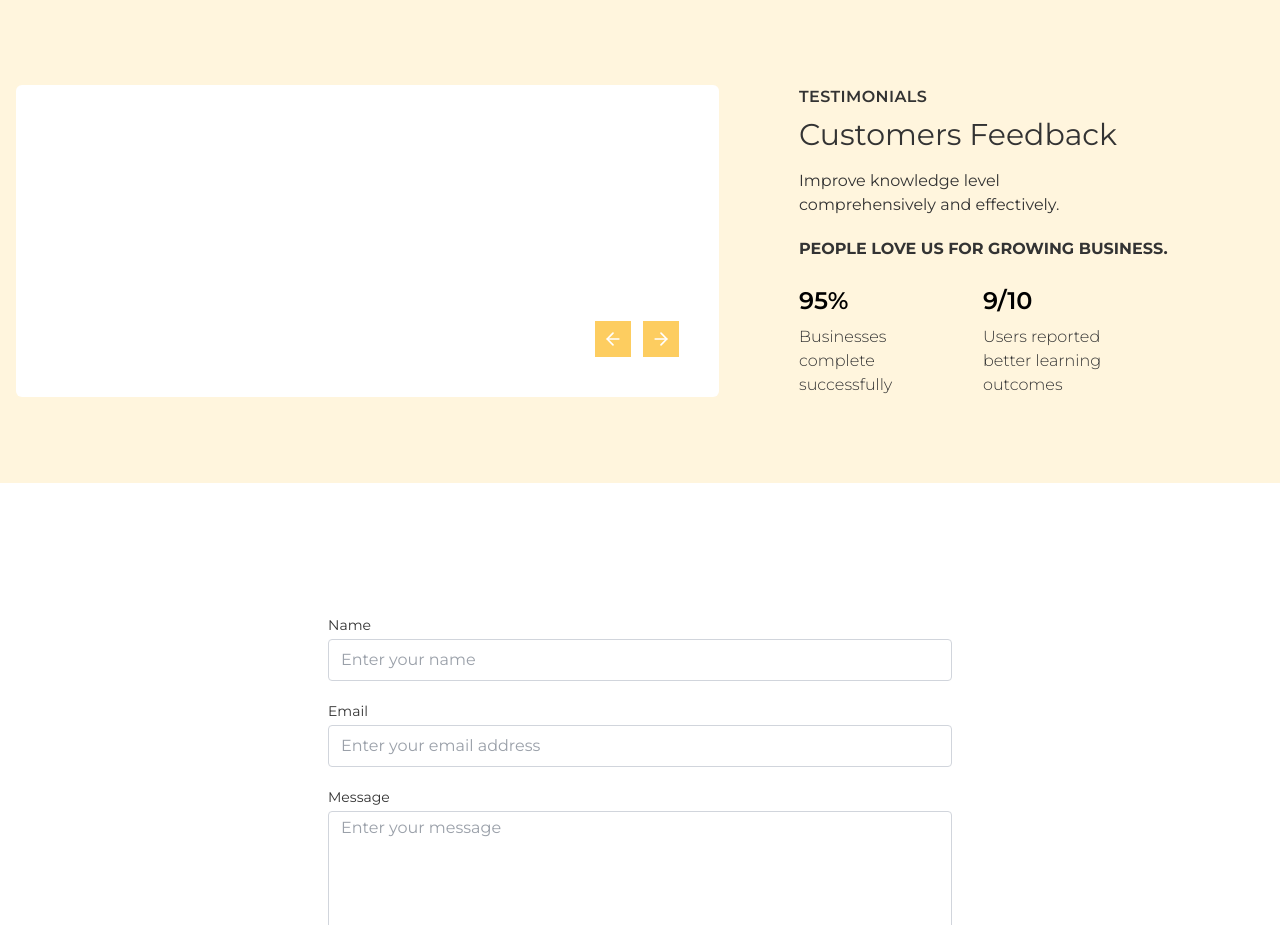
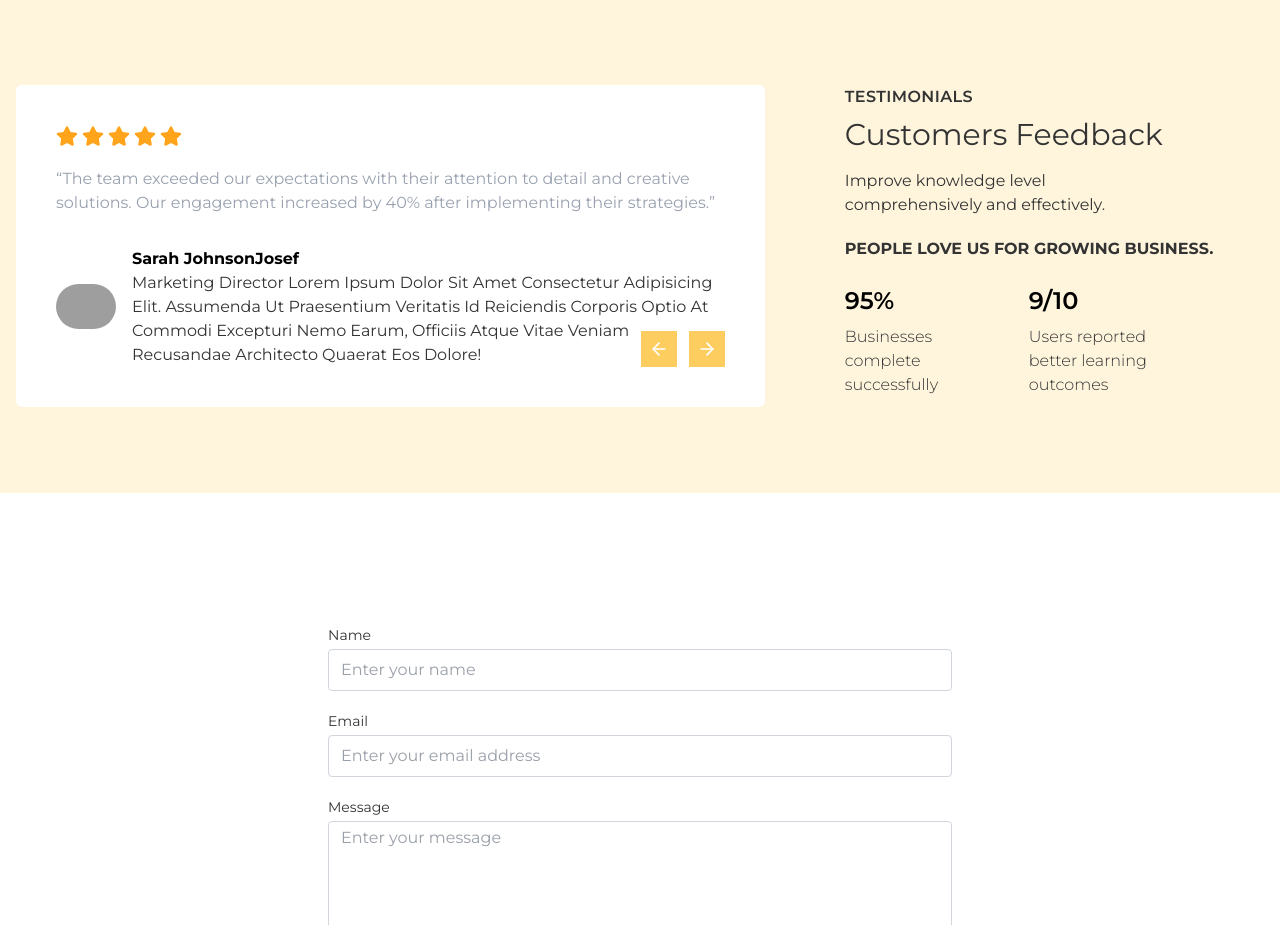
Before and after one commit to mufaqar/tempire, a Next.js app: page / in a window 1280 px wide. Shown: the part 1200-2125 px from the top of the page. Built offline with nearby package versions, Linux system fonts and the light colour scheme; grey boxes are pictures that could not be loaded.

Commit message:
updated code

```diff
--- a/components/homepage/feedback.tsx
+++ b/components/homepage/feedback.tsx
@@ -10,22 +10,55 @@ import "slick-carousel/slick/slick-theme.css";
 import { client } from "@/config/client";
 
 // ✅ Define Review Type
+// ✅ Define Review Type
 interface Review {
+  id: string;
   name: string;
   email?: string;
   position: string;
-  icon?: {
-    asset?: {
-      url: string;
-    };
-  };
+  icon?: string;
   star: number;
   review: string;
 }
-
 const Feedback: React.FC = () => {
   const [reviews, setReviews] = useState<Review[]>([]);
   const sliderRef = useRef<Slider>(null);
+
+  // JSON data instead of API call
+  const feedbackData: Review[] = [
+    {
+      id: "1",
+      name: "Sarah Johnson",
+      position: "Marketing Director",
+      icon: "/images/avatar1.jpg",
+      star: 5,
+      review: "The team exceeded our expectations with their attention to detail and creative solutions. Our engagement increased by 40% after implementing their strategies."
+    },
+    {
+      id: "2",
+      name: "Michael Chen",
+      position: "Product Manager",
+      icon: "/images/avatar2.jpg",
+      star: 4,
+      review: "Solid performance and good communication throughout the project. They delivered on time and within budget. Would work with them again."
+    },
+    {
+      id: "3",
+      name: "Emma Rodriguez",
+      position: "Startup Founder",
+      icon: "/images/avatar3.jpg",
+      star: 5,
+      review: "Absolutely brilliant work! They understood our vision perfectly and executed flawlessly. Our user base has grown exponentially since launch."
+    },
+    {
+      id: "4",
+      name: "James Wilson",
+      position: "CTO",
+      icon: "/images/avatar4.jpg",
+      star: 5,
+      review: "Technical expertise is top-notch. They solved complex problems that had stalled our project for months. Highly recommend for any tech challenges."
+    }
+  ];
 
   // Slick slider settings
   const settings = {
@@ -40,27 +73,9 @@ const Feedback: React.FC = () => {
   const handleNextSlide = () => sliderRef.current?.slickNext();
   const handlePrevSlide = () => sliderRef.current?.slickPrev();
 
-  // Fetch reviews
+   // Set reviews from JSON data
   useEffect(() => {
-    const fetchReview = async () => {
-      try {
-        const reviewData: Review[] = await client.fetch(
-  `*[_type == "rating"] | order(_createdAt desc) {
-    _id,
-    name,
-    email,
-    position,
-    "icon": icon.asset->url,
-    star,
-    review
-  }`
-);
-        setReviews(reviewData);
-      } catch (error) {
-        console.error("Failed to fetch reviews:", error);
-      }
-    };
-    fetchReview();
+    setReviews(feedbackData);
   }, []);
 
   return (
@@ -82,7 +97,7 @@ const Feedback: React.FC = () => {
                     <p className="mt-5 mb-5 text-gray-400 font-montserrat">“{item.review}”</p>
                     <div className="flex items-center gap-4 mt-8">
                       <Image
-                        src={item?.icon?.asset?.url || "/images/bride.jpg"}
+                        src={item?.icon || "/images/bride.jpg"}
                         alt={item.name}
                         width={60}
                         height={60}
```
